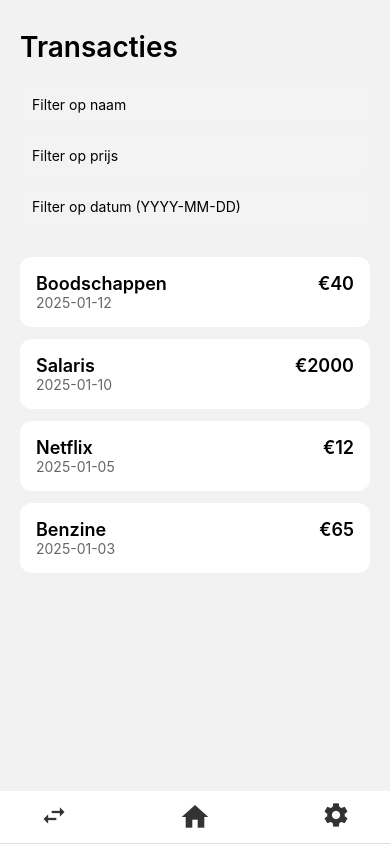
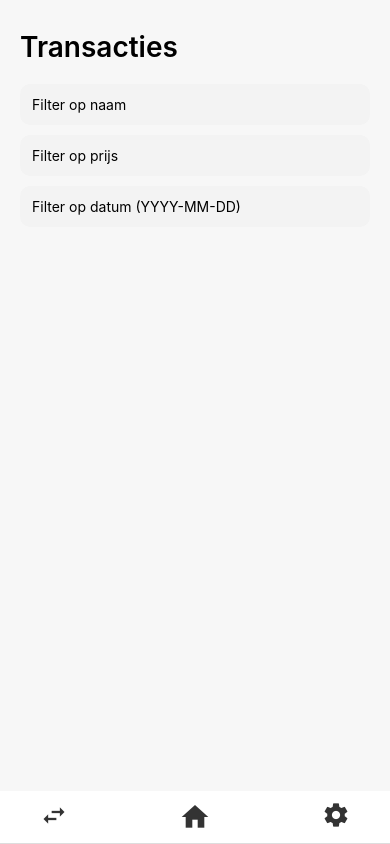
Before and after one commit to OsamaElAnzi/ucash, a React Native app: screen /Transactions in a window 390 px wide. Built offline with nearby package versions, Linux system fonts and the light colour scheme.

Commit message:
nu moeten de transacties ook aangepast worden en geupdate worden vai de redux omgeving en verijderen moet ook een optie zijjn

```diff
--- a/screens/TransactionDetails.tsx
+++ b/screens/TransactionDetails.tsx
@@ -1,17 +1,26 @@
 import React from 'react';
-import { View, Text, StyleSheet } from 'react-native';
+import { View, Text, StyleSheet, ScrollView } from 'react-native';
 import { useRoute } from '@react-navigation/native';
+import { Transaction } from './Transactions'; // Importeer het type
 
 type TransactionDetailsRouteParams = {
-  item: { name: string; price: number; date: string };
+  item: Transaction;
 };
 
 export default function TransactionDetails() {
   const route = useRoute();
   const { item } = route.params as TransactionDetailsRouteParams;
 
+  if (!item) {
+    return (
+      <View style={styles.container}>
+        <Text>Geen transactie gevonden</Text>
+      </View>
+    );
+  }
+
   return (
-    <View style={styles.container}>
+    <ScrollView style={styles.container}>
       <Text style={styles.title}>Transactie Details</Text>
 
       <View style={styles.box}>
@@ -19,17 +28,25 @@ export default function TransactionDetails() {
         <Text style={styles.value}>{item.name}</Text>
 
         <Text style={styles.label}>Prijs</Text>
-        <Text style={styles.value}>€{item.price}</Text>
+        <Text style={styles.value}>€{item.amount?.toFixed(2) ?? item.amount}</Text>
 
         <Text style={styles.label}>Datum</Text>
-        <Text style={styles.value}>{item.date}</Text>
+        <Text style={styles.value}>{item.createdAt ?? item.createdAt}</Text>
+
+        <Text style={styles.label}>Type</Text>
+        <Text style={styles.value}>{item.type}</Text>
+
+        <Text style={styles.label}>Betaalwijze</Text>
+        <Text style={styles.value}>
+          {item.physicalType === 'contant' ? 'Contant' : 'Contantlose'}
+        </Text>
       </View>
-    </View>
+    </ScrollView>
   );
 }
 
 const styles = StyleSheet.create({
-  container: { flex: 1, padding: 20, paddingTop: 40 },
+  container: { flex: 1, padding: 20, paddingTop: 40, backgroundColor: '#f7f7f7' },
   title: { fontSize: 28, fontWeight: '700', marginBottom: 20 },
 
   box: {
--- a/screens/Transactions.tsx
+++ b/screens/Transactions.tsx
@@ -8,52 +8,51 @@ import {
   FlatList,
 } from 'react-native';
 import { useNavigation, NavigationProp } from '@react-navigation/native';
+import { useSelector } from 'react-redux';
+import { RootState } from '../store/store';
 
 type RootStackParamList = {
   TransactionDetails: { item: Transaction };
 };
 
-interface Transaction {
+export interface Transaction {
   id: string;
   name: string;
-  price: number;
-  date: string;
+  amount: number;
+  createdAt: string;
+  type: 'income' | 'expense';
+  physicalType: 'contant' | 'contantlose';
 }
 
 export default function Transactions() {
   const navigation = useNavigation<NavigationProp<RootStackParamList>>();
 
+  // Redux transactions ophalen
+  const transactions = useSelector((state: RootState) => state.transactions.transactions);
+
   const [searchName, setSearchName] = useState('');
   const [searchPrice, setSearchPrice] = useState('');
   const [searchDate, setSearchDate] = useState('');
 
-  // Fake data
-  const [transactions] = useState<Transaction[]>([
-    { id: '1', name: 'Boodschappen', price: 40, date: '2025-01-12' },
-    { id: '2', name: 'Salaris', price: 2000, date: '2025-01-10' },
-    { id: '3', name: 'Netflix', price: 12, date: '2025-01-05' },
-    { id: '4', name: 'Benzine', price: 65, date: '2025-01-03' },
-  ]);
-
   // Filtering
   const filtered = transactions.filter(t => {
-    return (
-      t.name.toLowerCase().includes(searchName.toLowerCase()) &&
-      (searchPrice === '' || t.price.toString().includes(searchPrice)) &&
-      t.date.includes(searchDate)
-    );
+    const nameMatch = t.name.toLowerCase().includes(searchName.toLowerCase());
+    const priceMatch =
+      searchPrice === '' || t.amount === Number(searchPrice);
+    const dateMatch =
+      searchDate === '' || t.createdAt.includes(searchDate);
+
+    return nameMatch && priceMatch && dateMatch;
   });
 
   const renderItem = ({ item }: { item: Transaction }) => (
-    <TouchableOpacity
-      style={styles.item}
-      onPress={() => navigation.navigate('TransactionDetails', { item })}
-    >
+    <TouchableOpacity style={styles.item}
+    onPress={() => navigation.navigate('TransactionDetails', { item })}>
       <View>
         <Text style={styles.itemName}>{item.name}</Text>
-        <Text style={styles.itemDate}>{item.date}</Text>
+        <Text style={styles.itemDate}>{item.createdAt}</Text>
       </View>
-      <Text style={styles.itemPrice}>€{item.price}</Text>
+      <Text style={styles.itemPrice}>€{item.amount}</Text>
     </TouchableOpacity>
   );
 
@@ -61,7 +60,6 @@ export default function Transactions() {
     <View style={styles.container}>
       <Text style={styles.title}>Transacties</Text>
 
-      {/* Filters */}
       <View style={styles.filterContainer}>
         <TextInput
           placeholder="Filter op naam"
@@ -95,7 +93,7 @@ export default function Transactions() {
 }
 
 const styles = StyleSheet.create({
-  container: { flex: 1, padding: 20, paddingTop: 30 },
+  container: { flex: 1, padding: 20, paddingTop: 30, backgroundColor: '#f7f7f7' },
   title: { fontSize: 28, fontWeight: '600', marginBottom: 20 },
 
   filterContainer: { marginBottom: 20 },
--- a/store/types/Transaction.ts
+++ b/store/types/Transaction.ts
@@ -12,5 +12,5 @@ export type Transaction = {
   amount: number;
   cash: CashItem[];
   createdAt: string;
-  physicalType: 'cash' | 'contantlose';
+  physicalType: 'contant' | 'contantlose';
 };
```
